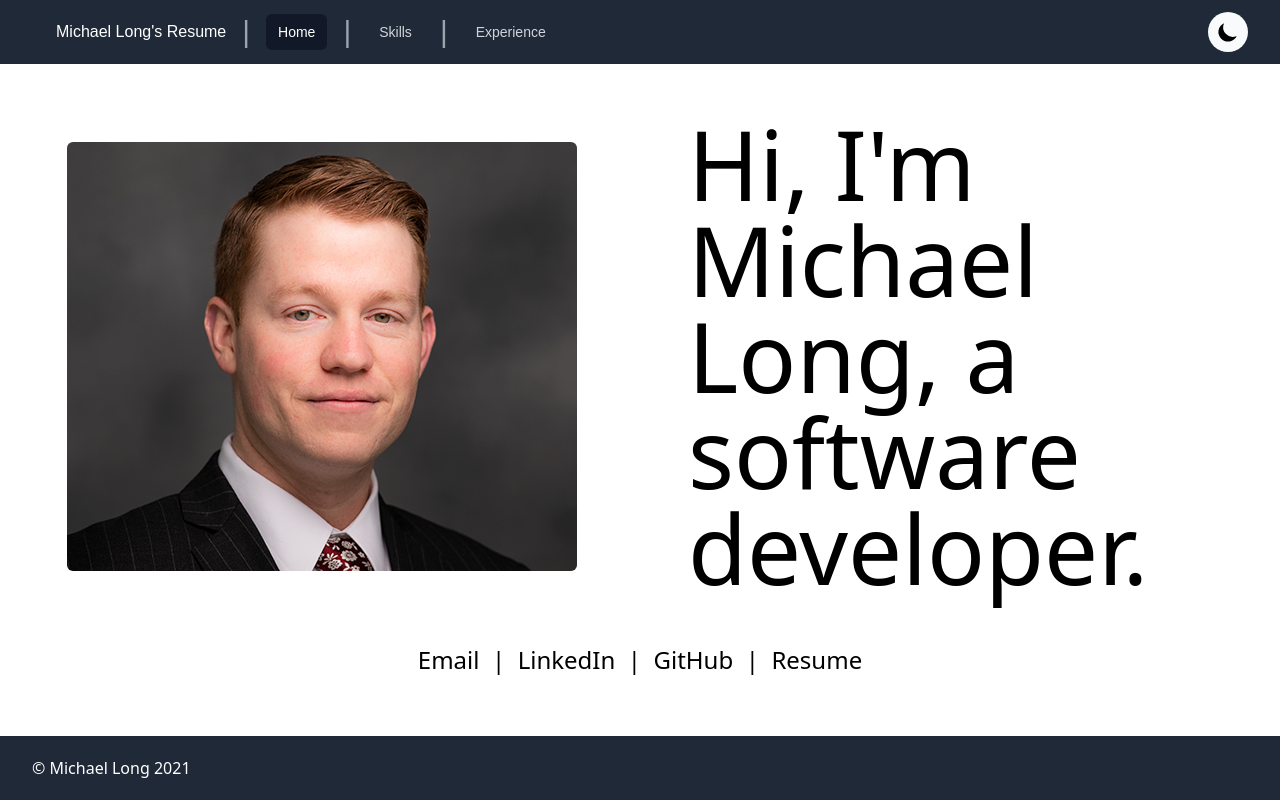
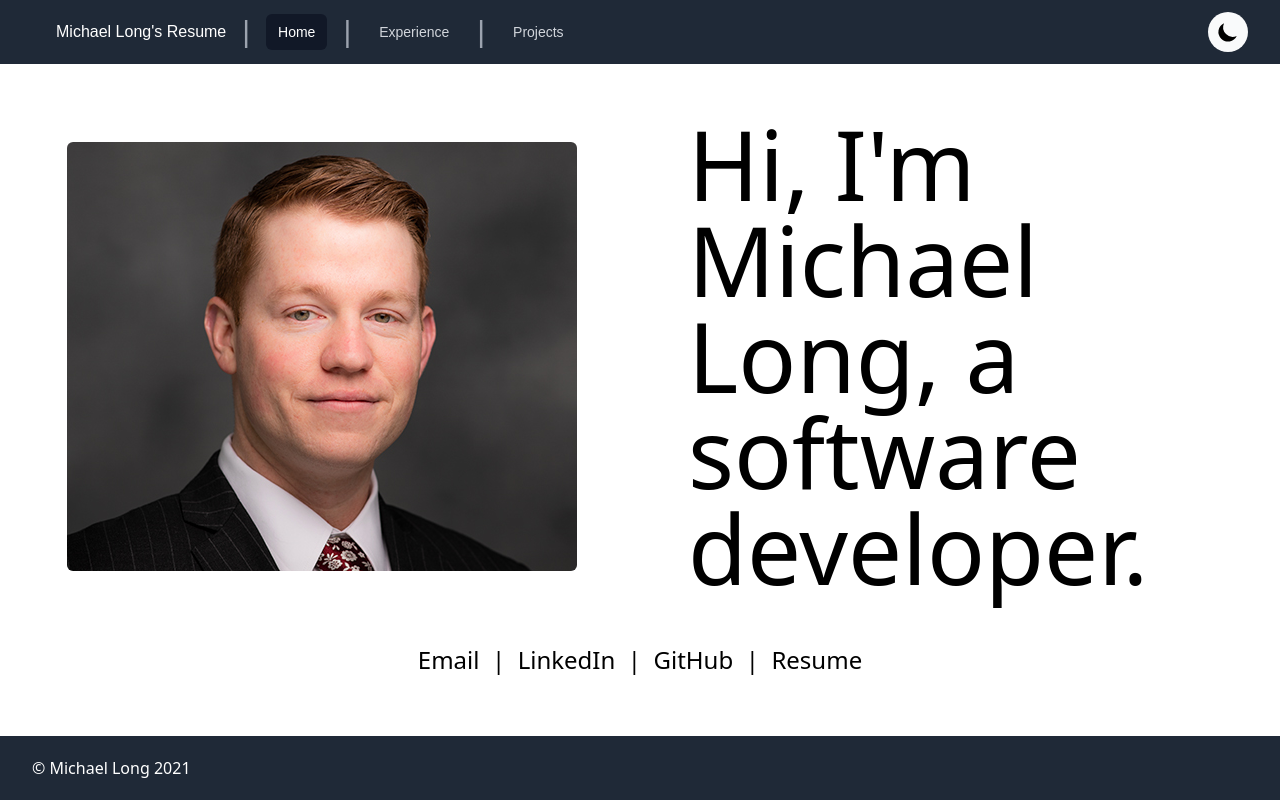
Before and after one commit to michael-long88/resume-vue-tailwind, a Vue app: page / in a window 1280 px wide. Built offline with nearby package versions, Linux system fonts and the light colour scheme.

Commit message:
Update navbar links

```diff
--- a/src/components/Nav.vue
+++ b/src/components/Nav.vue
@@ -35,10 +35,12 @@
               <p class="mx-auto text-3xl text-gray-400">|</p>
               <!-- Current: "bg-gray-900 text-white", Default: "text-gray-300 hover:bg-gray-700 hover:text-white" -->
               <router-link to="/" class="menu-link text-sm">Home</router-link>
-              <p class="mx-auto text-3xl text-gray-400">|</p>
-              <router-link to="/skills" class="menu-link text-sm">Skills</router-link>
+              <!-- <p class="mx-auto text-3xl text-gray-400">|</p>
+              <router-link to="/skills" class="menu-link text-sm">Skills</router-link> -->
               <p class="mx-auto text-3xl text-gray-400">|</p>
               <router-link to="/experience" class="menu-link text-sm">Experience</router-link>
+              <p class="mx-auto text-3xl text-gray-400">|</p>
+              <router-link to="/projects" class="menu-link text-sm">Projects</router-link>
             </div>
           </div>
         </div>
@@ -63,8 +65,9 @@
       <div class="px-2 pt-2 pb-3 space-y-1 font-cinzel  ">
         <!-- Current: "bg-gray-900 text-white", Default: "text-gray-300 hover:bg-gray-700 hover:text-white" -->
         <router-link to="/" class="menu-link text-base">Home</router-link>
-        <router-link to="/skills" class="menu-link text-base">Skills</router-link>
+        <!-- <router-link to="/skills" class="menu-link text-base">Skills</router-link> -->
         <router-link to="/experience" class="menu-link text-base">Experience</router-link>
+        <router-link to="/projects" class="menu-link text-base">Projects</router-link>
       </div>
     </div>
   </nav>
--- a/src/router/index.js
+++ b/src/router/index.js
@@ -3,6 +3,7 @@ import VueRouter from 'vue-router'
 import Home from '../views/Home'
 import Skills from '../views/Skills'
 import Experience from '../views/Experience'
+import Projects from '../views/Projects'
 
 Vue.use(VueRouter)
 
@@ -21,6 +22,11 @@ const routes = [
     path: '/experience',
     name: 'Experience',
     component: Experience
+  },
+  {
+    path: '/projects',
+    name: 'Projects',
+    component: Projects
   }
 ]
 
```
